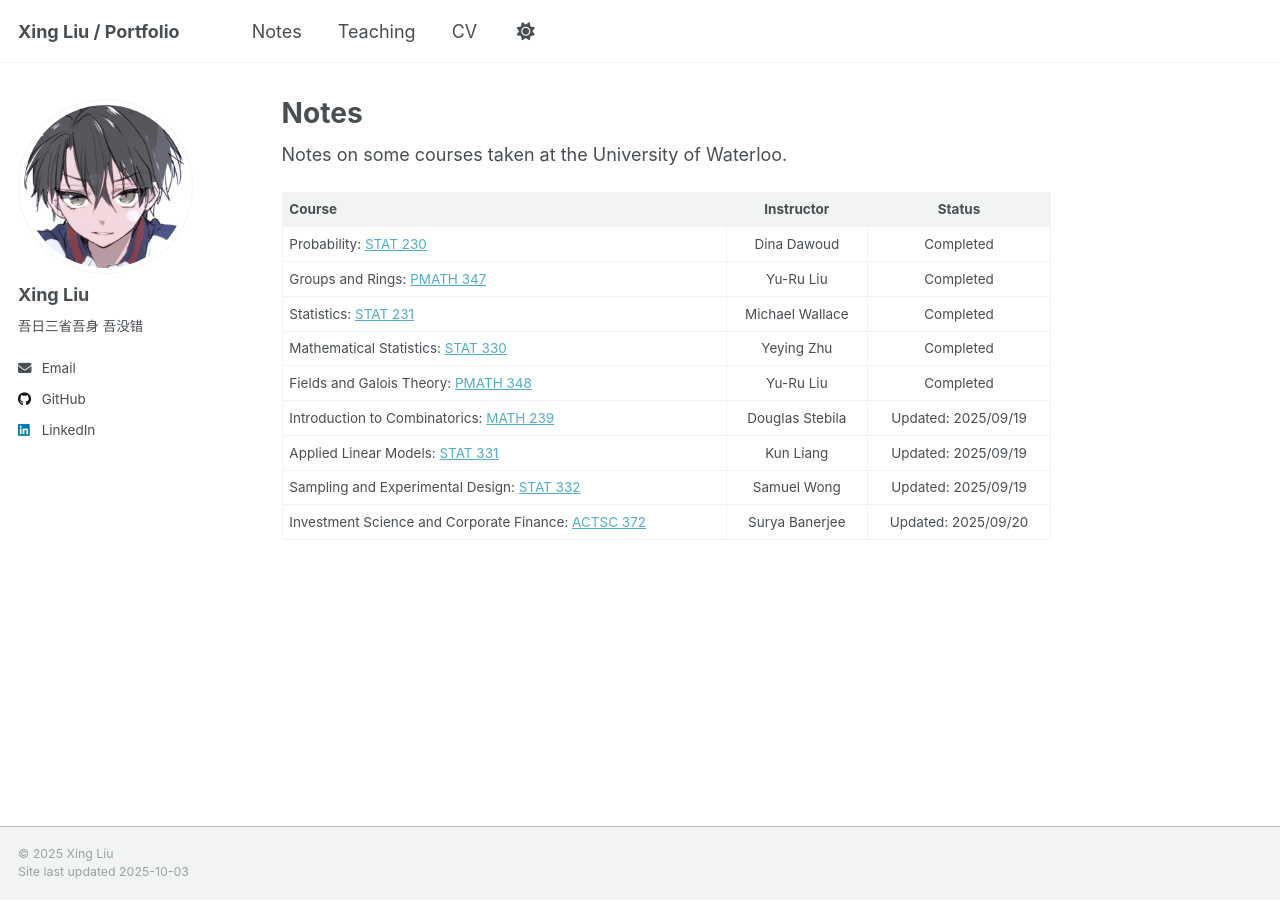
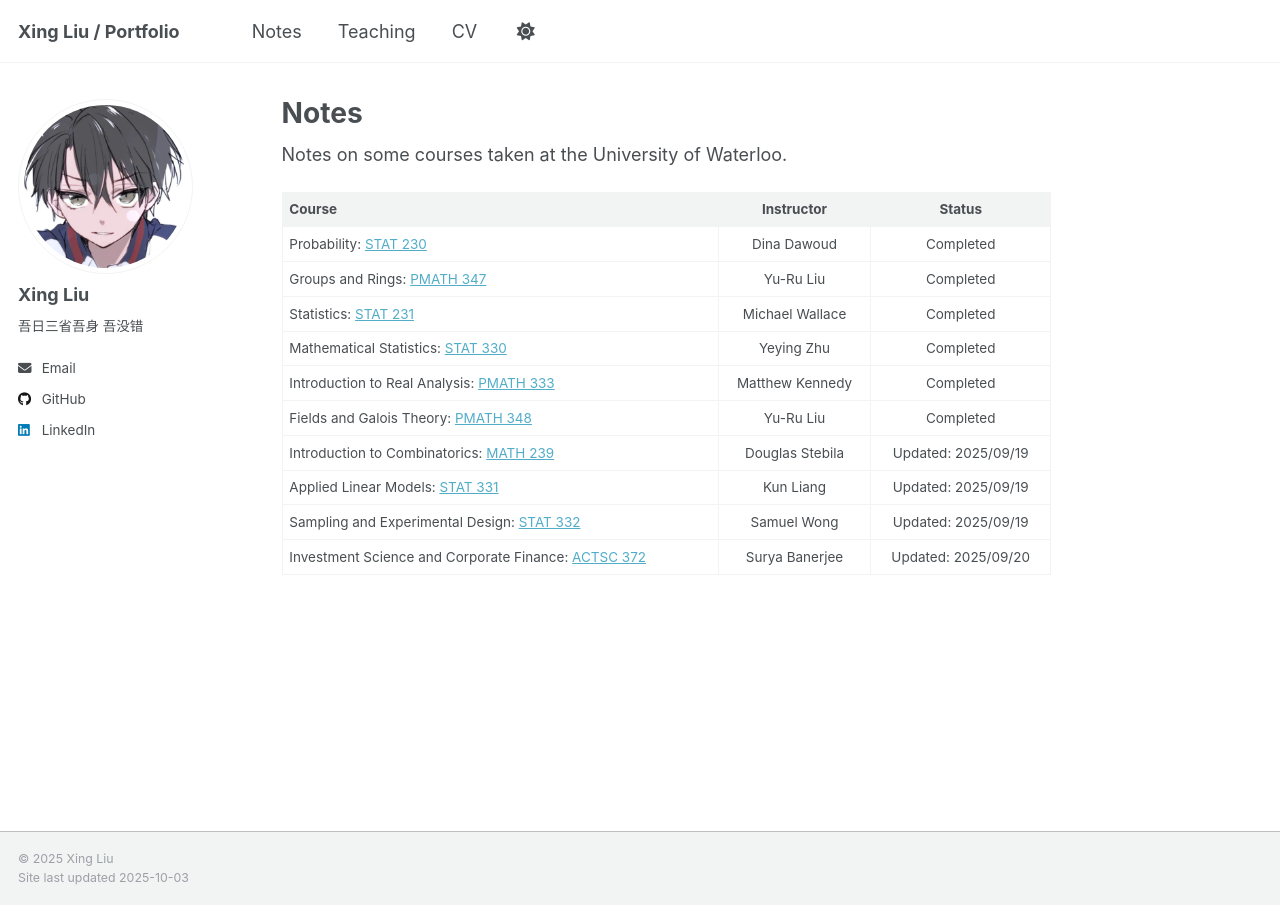
Before and after one commit to lx524/lx524.github.io, a Jekyll site: the page built from _pages/notes.md, in a window 1280 px wide. Built offline with Jekyll 4.4.1, drawn with Linux system fonts in a browser that asks for light colours.

Commit message:
Update notes

```diff
--- a/_pages/notes.md
+++ b/_pages/notes.md
@@ -36,6 +36,7 @@ Currently taking:
 | Groups and Rings: [PMATH 347](../files/F24-PMATH347.pdf) | Yu-Ru Liu | Completed |
 | Statistics: [STAT 231](../files/F24-STAT231.pdf) | Michael Wallace | Completed |
 | Mathematical Statistics: [STAT 330](../files/W25-STAT330.pdf) | Yeying Zhu | Completed |
+| Introduction to Real Analysis: [PMATH 333](../files/W25-PMATH333.pdf) | Matthew Kennedy | Completed |
 | Fields and Galois Theory: [PMATH 348](../files/W25-PMATH348.pdf) | Yu-Ru Liu | Completed |
 | Introduction to Combinatorics: [MATH 239](../files/F25-MATH239.pdf) | Douglas Stebila | Updated: 2025/09/19 |
 | Applied Linear Models: [STAT 331](../files/F25-STAT331.pdf) | Kun Liang | Updated: 2025/09/19 |
```
